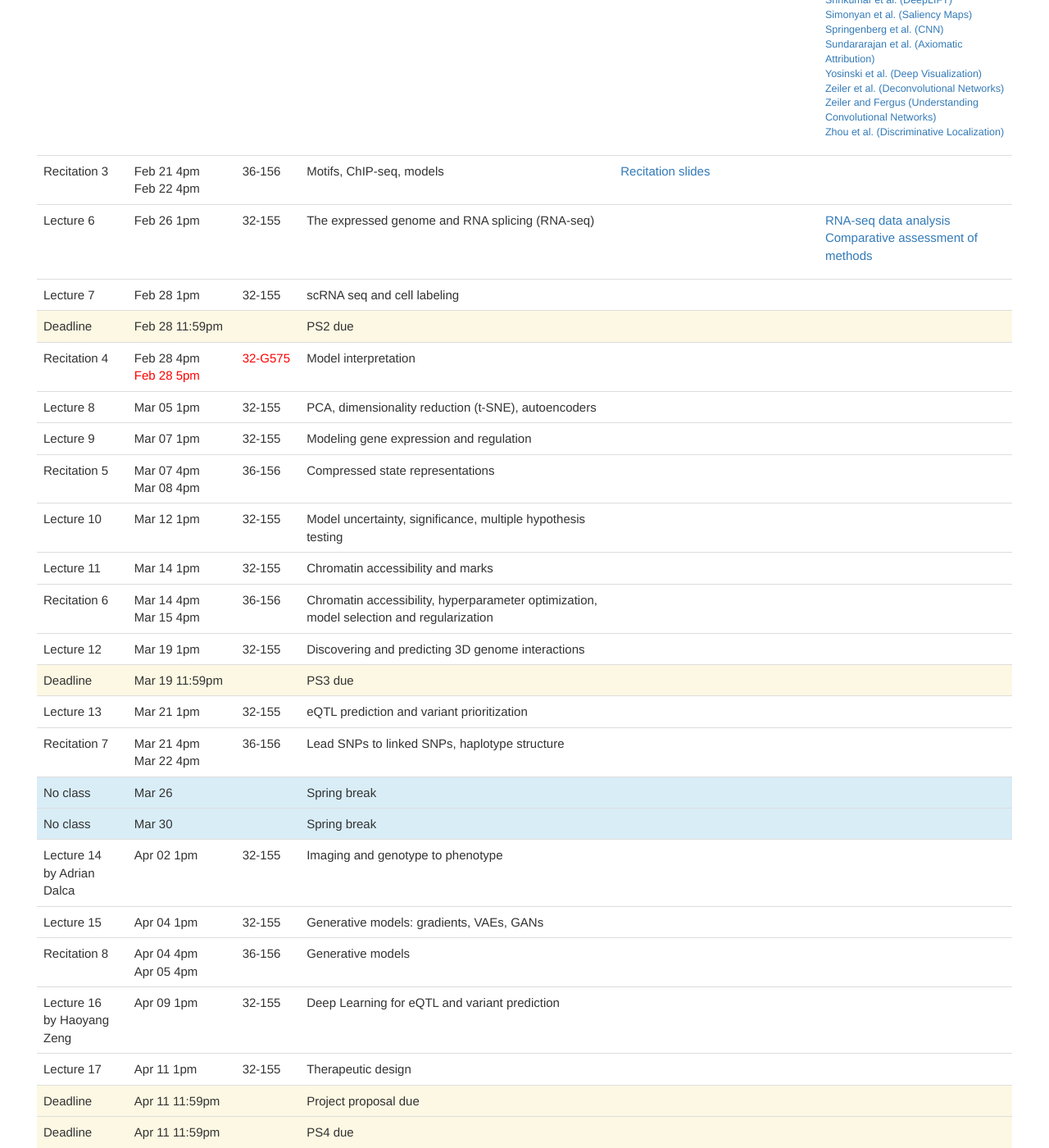
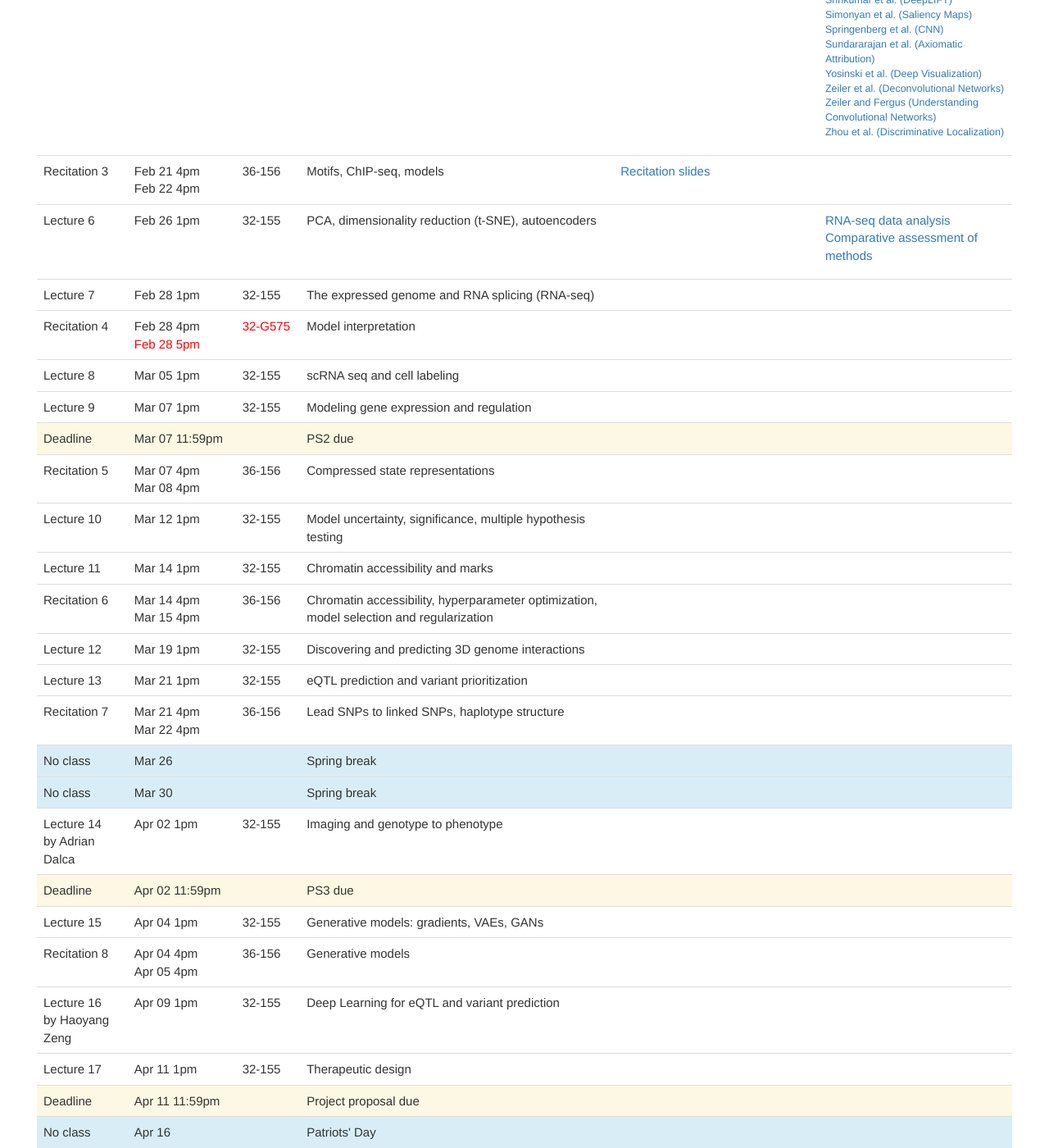
Before and after one commit to mit6874/mit6874.github.io, a Jekyll site: the page built from index.html, in a window 1280 px wide and 1400 px high, scrolled down 1496 px. Shown: the whole window at 82% size. Built offline with Jekyll 4.4.1, drawn with Linux system fonts in a browser that asks for light colours; nearby versions of some CDN libraries; some of the changed text lies outside the part shown.

Commit message:
Postpone PS2 due date, remove PS5

```diff
--- a/index.html
+++ b/index.html
@@ -196,18 +196,10 @@
             <td>Lecture 7</td>
             <td>Feb 28 1pm</td>
             <td>32-155</td>
-            <td>scRNA seq and cell labeling</td>
+            <td>The expressed genome and RNA splicing (RNA-seq)</td>
             <td></td>
             <td>
             </td>
-        </tr>
-        <tr class="warning">
-            <td>Deadline</td>
-            <td>Feb 28 11:59pm</td>
-            <td></td>
-            <td>PS2 due</td>
-            <td></td>
-            <td></td>
         </tr>
         <tr>
             <td>Recitation 4</td>
@@ -230,6 +222,14 @@
             <td>Mar 07 1pm</td>
             <td>32-155</td>
             <td>Modeling gene expression and regulation</td>
+            <td></td>
+            <td></td>
+        </tr>
+        <tr class="warning">
+            <td>Deadline</td>
+            <td>Mar 07 11:59pm</td>
+            <td></td>
+            <td>PS2 due</td>
             <td></td>
             <td></td>
         </tr>
@@ -273,14 +273,6 @@
             <td></td>
             <td></td>
         </tr>
-        <tr class="warning">
-            <td>Deadline</td>
-            <td>Mar 19 11:59pm</td>
-            <td></td>
-            <td>PS3 due</td>
-            <td></td>
-            <td></td>
-        </tr>
         <tr>
             <td>Lecture 13</td>
             <td>Mar 21 1pm</td>
@@ -318,6 +310,14 @@
             <td>Apr 02 1pm</td>
             <td>32-155</td>
             <td>Imaging and genotype to phenotype</td>
+            <td></td>
+            <td></td>
+        </tr>
+        <tr class="warning">
+            <td>Deadline</td>
+            <td>Apr 02 11:59pm</td>
+            <td></td>
+            <td>PS3 due</td>
             <td></td>
             <td></td>
         </tr>
@@ -361,14 +361,6 @@
             <td></td>
             <td></td>
         </tr>
-        <tr class="warning">
-            <td>Deadline</td>
-            <td>Apr 11 11:59pm</td>
-            <td></td>
-            <td>PS4 due</td>
-            <td></td>
-            <td></td>
-        </tr>
         <tr class="info">
             <td>No class</td>
             <td>Apr 16</td>
@@ -385,6 +377,14 @@
             <td></td>
             <td></td>
         </tr>
+        <tr class="warning">
+            <td>Deadline</td>
+            <td>Apr 18 11:59pm</td>
+            <td></td>
+            <td>PS4 due</td>
+            <td></td>
+            <td></td>
+        </tr>
         <tr class="danger">
             <td>Exam</td>
             <td>Apr 23 1pm</td>
@@ -398,14 +398,6 @@
             <td>Apr 25 1pm</td>
             <td></td>
             <td>Project work</td>
-            <td></td>
-            <td></td>
-        </tr>
-        <tr class="warning">
-            <td>Deadline</td>
-            <td>Apr 25 11:59pm</td>
-            <td></td>
-            <td>PS5 due</td>
             <td></td>
             <td></td>
         </tr>
```
Also changed, not shown: other parts of index.html (+2 -2 lines).
